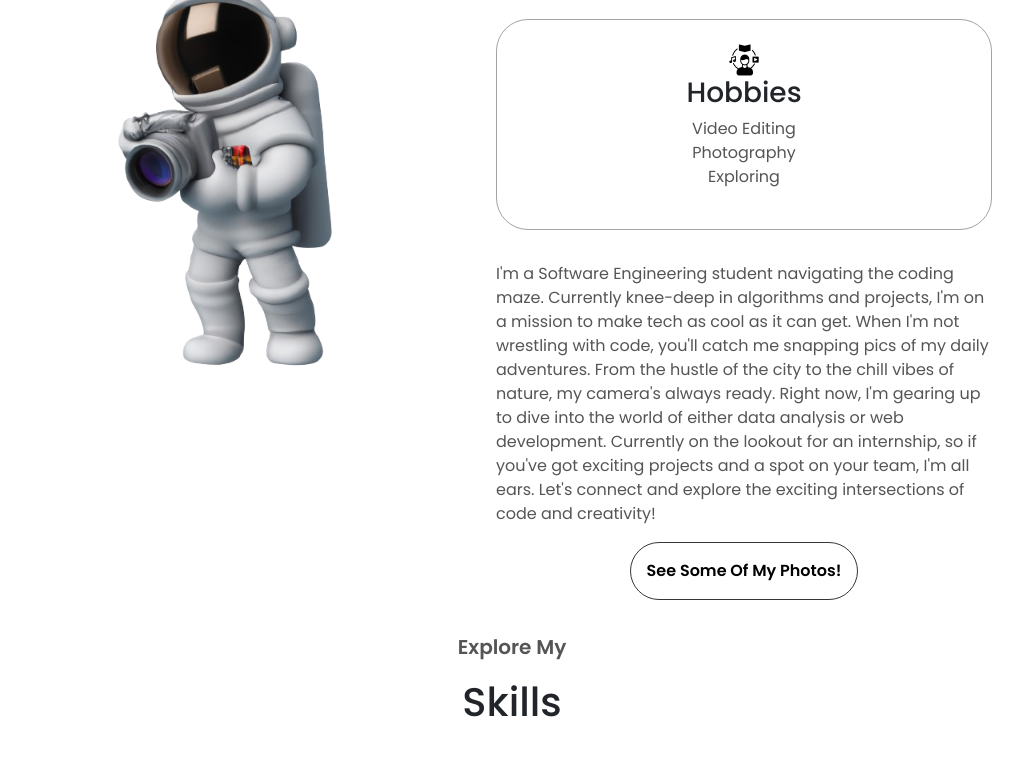
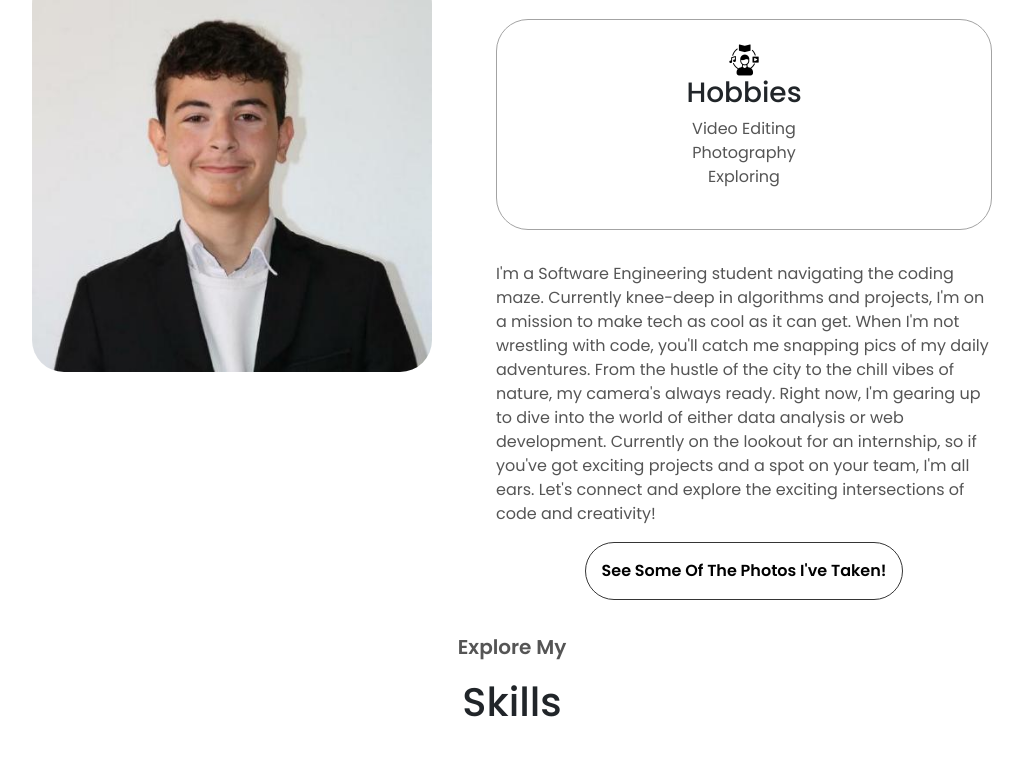
Before and after one commit to issryan/Portfolio, a React (Create React App) app: page / in a window 1280 px wide. Shown: the part 1271-2051 px from the top of the page, without its empty margins (128-1151 px from the left). Built offline with nearby package versions, Linux system fonts and the light colour scheme.

Commit message:
added picture of myself to about page

```diff
--- a/src/components/about/About.jsx
+++ b/src/components/about/About.jsx
@@ -1,6 +1,6 @@
 import React, { useState } from 'react';
 import './about.css'
-import myImage from '../../assets/camera-avatar.png'
+import myImage from '../../assets/ryanImage.png'
 import educationIcon from '../../assets/education.png'
 import GPAIcon from '../../assets/grade.png'
 import hobbiesIcon from '../../assets/hobbies.png'
@@ -83,7 +83,7 @@ const About = () => {
           </div>
           <div className="carousel-button-wrapper">
             {/* See My Photos! button */}
-            <button className="carousel-button" onClick={handleOpenModal}>See Some Of My Photos!</button>
+            <button className="carousel-button" onClick={handleOpenModal}>See Some Of The Photos I've Taken!</button>
           </div>
           {/* Full-screen modal carousel */}
           <ImageModal images={carouselImages} show={showModal} handleClose={handleCloseModal} />
```
